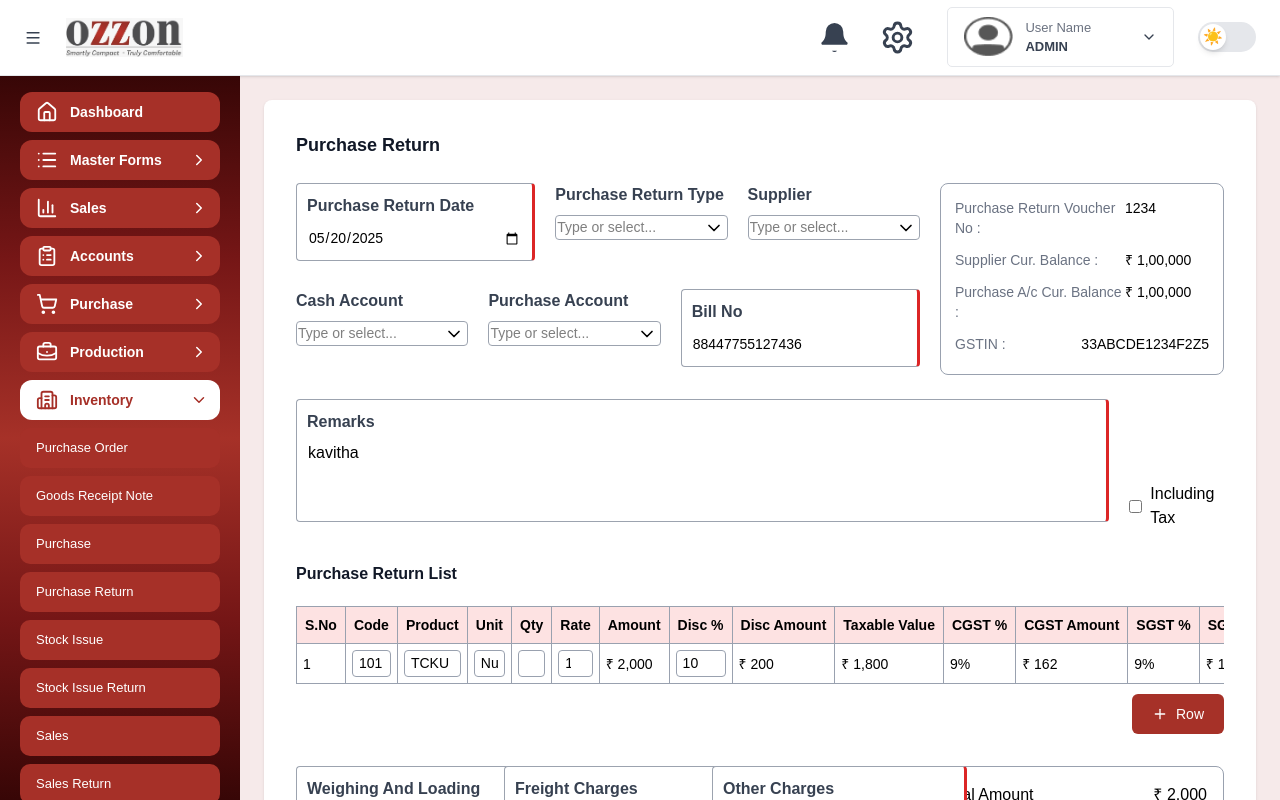
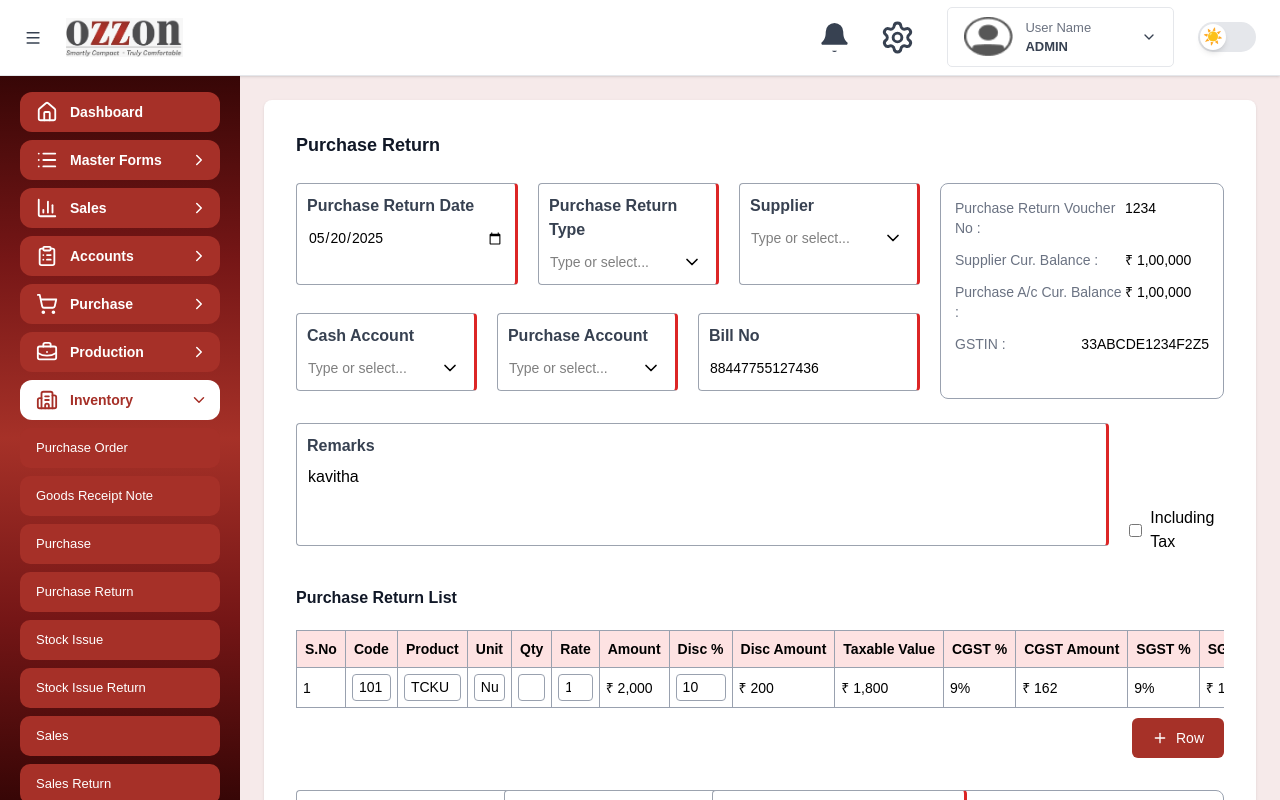
Before and after one commit to KavithaE09/ozzon-project, a React (Vite) app: page /Layout/purchase in a window 1280 px wide. Built offline with nearby package versions, Linux system fonts and the light colour scheme.

Commit message:
Purchase Return, Purchase inputfiled bug fix

```diff
--- a/src/components/Inventory/Purchase.jsx
+++ b/src/components/Inventory/Purchase.jsx
@@ -247,7 +247,7 @@ export default function PurchaseReturn() {
                   />
 
                   {/* Purchase Type Dropdown */}
-                  <div ref={purchaseTypeDropdownRef} className="dropdown-wrapper">
+                  <div ref={purchaseTypeDropdownRef} className="filter-grid-red dropdown-wrapper">
                     <label className="filter-label">Purchase Return Type</label>
                     <div className="relative">
                       <input
@@ -256,8 +256,8 @@ export default function PurchaseReturn() {
                         onChange={handlePurchaseTypeInput}
                         onFocus={() => setIsPurchaseTypeOpen(true)}
                         placeholder="Type or select..."
-                        className="dropdown-input"
-                        style={{ border: '1px solid #9CA3AF' }}
+                        className="filter-input dropdown-input"
+
                       />
                       <ChevronDown size={20} className="dropdown-icon" />
                     </div>
@@ -289,7 +289,7 @@ export default function PurchaseReturn() {
                   </div>
 
                   {/* Supplier Dropdown */}
-                  <div ref={supplierDropdownRef} className="dropdown-wrapper">
+                  <div ref={supplierDropdownRef} className="filter-grid-red dropdown-wrapper">
                     <label className="filter-label">Supplier</label>
                     <div className="relative">
                       <input
@@ -298,8 +298,8 @@ export default function PurchaseReturn() {
                         onChange={handleSupplierInput}
                         onFocus={() => setIsSupplierOpen(true)}
                         placeholder="Type or select..."
-                        className="dropdown-input"
-                        style={{ border: '1px solid #9CA3AF' }}
+                        className="filter-input dropdown-input"
+
                       />
                       <ChevronDown size={20} className="dropdown-icon" />
                     </div>
@@ -333,7 +333,7 @@ export default function PurchaseReturn() {
 
                 <div className="flex gap-5 mt-5">
                   {/* Cash Account Dropdown */}
-                  <div ref={cashAccountDropdownRef} className="dropdown-wrapper">
+                  <div ref={cashAccountDropdownRef} className="filter-grid-red dropdown-wrapper">
                     <label className="filter-label">Cash Account</label>
                     <div className="relative">
                       <input
@@ -342,8 +342,8 @@ export default function PurchaseReturn() {
                         onChange={handleCashAccountInput}
                         onFocus={() => setIsCashAccountOpen(true)}
                         placeholder="Type or select..."
-                        className="dropdown-input"
-                        style={{ border: '1px solid #9CA3AF' }}
+                        className="filter-input dropdown-input"
+
                       />
                       <ChevronDown size={20} className="dropdown-icon" />
                     </div>
@@ -375,7 +375,7 @@ export default function PurchaseReturn() {
                   </div>
 
                   {/* Purchase Account Dropdown */}
-                  <div ref={purchaseAccountDropdownRef} className="dropdown-wrapper">
+                  <div ref={purchaseAccountDropdownRef} className="filter-grid-red dropdown-wrapper">
                     <label className="filter-label">Purchase Account</label>
                     <div className="relative">
                       <input
@@ -384,8 +384,8 @@ export default function PurchaseReturn() {
                         onChange={handlePurchaseAccountInput}
                         onFocus={() => setIsPurchaseAccountOpen(true)}
                         placeholder="Type or select..."
-                        className="dropdown-input"
-                        style={{ border: '1px solid #9CA3AF' }}
+                        className="filter-input dropdown-input"
+
                       />
                       <ChevronDown size={20} className="dropdown-icon" />
                     </div>
--- a/src/components/Inventory/PurchaseReturn.jsx
+++ b/src/components/Inventory/PurchaseReturn.jsx
@@ -247,7 +247,7 @@ export default function PurchaseReturn() {
                   />
 
                   {/* Purchase Type Dropdown */}
-                  <div ref={purchaseTypeDropdownRef} className="dropdown-wrapper">
+                  <div ref={purchaseTypeDropdownRef} className="filter-grid-red dropdown-wrapper">
                     <label className="filter-label">Purchase Return Type</label>
                     <div className="relative">
                       <input
@@ -256,7 +256,7 @@ export default function PurchaseReturn() {
                         onChange={handlePurchaseTypeInput}
                         onFocus={() => setIsPurchaseTypeOpen(true)}
                         placeholder="Type or select..."
-                        className="dropdown-input"
+                        className="filter-input dropdown-input"
                       />
                       <ChevronDown size={20} className="dropdown-icon" />
                     </div>
@@ -288,7 +288,7 @@ export default function PurchaseReturn() {
                   </div>
 
                   {/* Supplier Dropdown */}
-                  <div ref={supplierDropdownRef} className="dropdown-wrapper">
+                  <div ref={supplierDropdownRef} className="filter-grid-red dropdown-wrapper">
                     <label className="filter-label">Supplier</label>
                     <div className="relative">
                       <input
@@ -297,7 +297,7 @@ export default function PurchaseReturn() {
                         onChange={handleSupplierInput}
                         onFocus={() => setIsSupplierOpen(true)}
                         placeholder="Type or select..."
-                        className="dropdown-input"
+                        className="filter-input dropdown-input"
                       />
                       <ChevronDown size={20} className="dropdown-icon" />
                     </div>
@@ -331,7 +331,7 @@ export default function PurchaseReturn() {
 
                 <div className="flex gap-5 mt-5">
                   {/* Cash Account Dropdown */}
-                  <div ref={cashAccountDropdownRef} className="dropdown-wrapper">
+                  <div ref={cashAccountDropdownRef} className="filter-grid-red dropdown-wrapper">
                     <label className="filter-label">Cash Account</label>
                     <div className="relative">
                       <input
@@ -340,7 +340,7 @@ export default function PurchaseReturn() {
                         onChange={handleCashAccountInput}
                         onFocus={() => setIsCashAccountOpen(true)}
                         placeholder="Type or select..."
-                        className="dropdown-input"
+                        className="filter-input dropdown-input"
                       />
                       <ChevronDown size={20} className="dropdown-icon" />
                     </div>
@@ -372,7 +372,7 @@ export default function PurchaseReturn() {
                   </div>
 
                   {/* Purchase Account Dropdown */}
-                  <div ref={purchaseAccountDropdownRef} className="dropdown-wrapper">
+                  <div ref={purchaseAccountDropdownRef} className="filter-grid-red dropdown-wrapper">
                     <label className="filter-label">Purchase Account</label>
                     <div className="relative">
                       <input
@@ -381,7 +381,7 @@ export default function PurchaseReturn() {
                         onChange={handlePurchaseAccountInput}
                         onFocus={() => setIsPurchaseAccountOpen(true)}
                         placeholder="Type or select..."
-                        className="dropdown-input"
+                        className="filter-input dropdown-input"
                       />
                       <ChevronDown size={20} className="dropdown-icon" />
                     </div>
```
